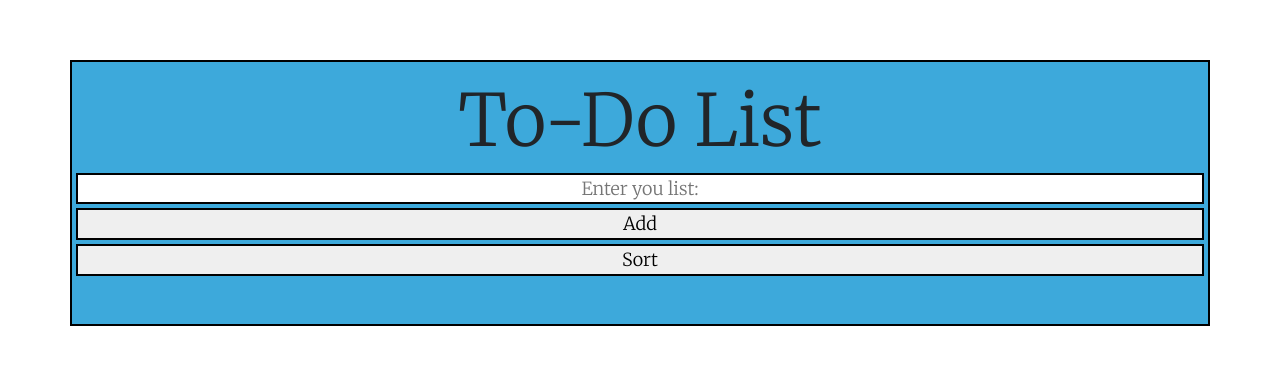
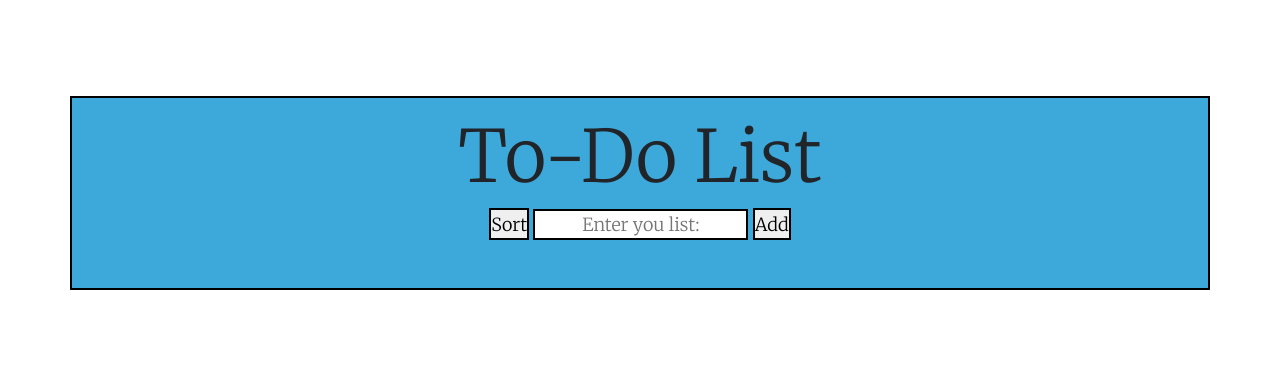
Before and after one commit to Masood-B/to-doList2, a plain HTML site: page index.html in a window 1280 px wide. Shown: the part 207-572 px from the top of the page. Drawn offline with nearby package versions, Linux system fonts and the light colour scheme.

Commit message:
saved for now

```diff
--- a/index.html
+++ b/index.html
@@ -18,9 +18,11 @@
                 <h2 class="display-2">To-Do List</h2>
             </div>
             <div class="row gap-1 text-right">
-                <input type="text" id="display1" placeholder="Enter you list:">
-                <button type="button" id="press1">Add</button>
-                <button type="button" id="press2">Sort</button>
+                <div class="wrapper">
+                    <button type="button" id="press2">Sort</button>
+                    <input class type="text" id="display1" placeholder="Enter you list:">
+                    <button type="button" id="press1">Add</button>
+                </div>
             </div>
             <div class="nameList">
                 <ul id="list">
```
